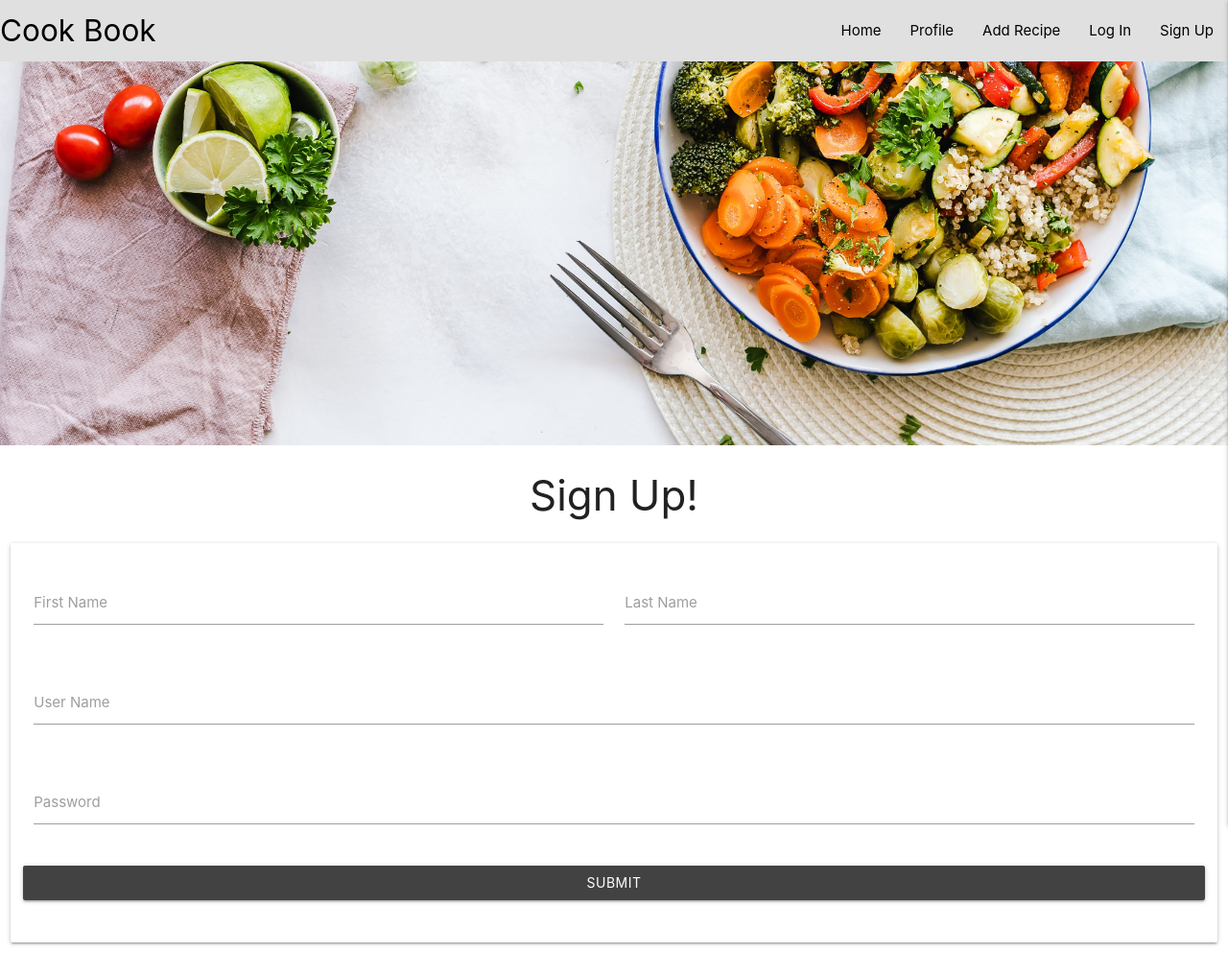
After one commit to ahmedaboujeeb/cook-book-m3, a Flask app: page /signup in a window 1280 px wide. The commit adds this page. Shown: the whole page at 96% size. Run offline with Flask 2, Linux system fonts and the light colour scheme; some libraries are stand-ins or nearby versions.

Commit message:
Add sign form

```diff
--- a/app.py
+++ b/app.py
@@ -23,6 +23,10 @@ def index():
     return render_template("index.html", recipes=recipes)
 
 
+@app.route("/signup", methods=["GET", "POST"])
+def signup():
+    return render_template("signup.html")
+
 if __name__ == "__main__":
     app.run(host=os.environ.get("IP"),
             port=int(os.environ.get("PORT")),
--- a/templates/base.html
+++ b/templates/base.html
@@ -26,17 +26,17 @@
                 <li><a class="black-text" href="">Profile</a></li>
                 <li><a class="black-text" href="">Add Recipe</a></li>
                 <li><a class="black-text" href="">Log In</a></li>
-                <li><a class="black-text" href="">Sign Up</a></li>
+                <li><a class="black-text" href="{{ url_for('signup') }}">Sign Up</a></li>
               </ul>
             </div>
           </nav>
 
           <ul class="sidenav" id="mobile-demo">
-            <li><a class="black-text" href="">Home</a></li>
+            <li><a class="black-text" href="{{ url_for('index') }}">Home</a></li>
                 <li><a class="black-text" href="">Profile</a></li>
                 <li><a class="black-text" href="">Add Recipe</a></li>
                 <li><a class="black-text" href="">Log In</a></li>
-                <li><a class="black-text" href="">Sign Up</a></li>
+                <li><a class="black-text" href="{{ url_for('signup') }}">Sign Up</a></li>
           </ul>
 
     </header>
--- /dev/null
+++ b/templates/signup.html
@@ -0,0 +1,40 @@
+{% extends "base.html" %}
+{% block content %}
+
+<h3 class="center-align">Sign Up!</h3>
+
+<div class="row">
+    <form class="col s12" method="POST" action="{{ url_for('signup') }}">
+        <div class="card-panel">
+            <div class="row">
+                <div class="input-field col s6">
+                    <input id="first_name" type="text" class="validate">
+                    <label for="first_name">First Name</label>
+                </div>
+                <div class="input-field col s6">
+                    <input id="last_name" type="text" class="validate">
+                    <label for="last_name">Last Name</label>
+                </div>
+            </div>
+            <div class="row">
+                <div class="input-field col s12">
+                    <input id="username" type="text" name="username" class="validate">
+                    <label for="username">User Name</label>
+                </div>
+            </div>
+            <div class="row">
+                <div class="input-field col s12">
+                    <input id="password" type="password" name="password" class="validate">
+                    <label for="password">Password</label>
+                </div>
+            </div>
+            <div class="row">
+                <button class="btn waves-effect waves-light grey darken-3 col s12" type="submit" name="action">
+                    Submit
+                  </button>
+            </div>
+        </div>
+    </form>
+</div>
+
+{% endblock %}
```
